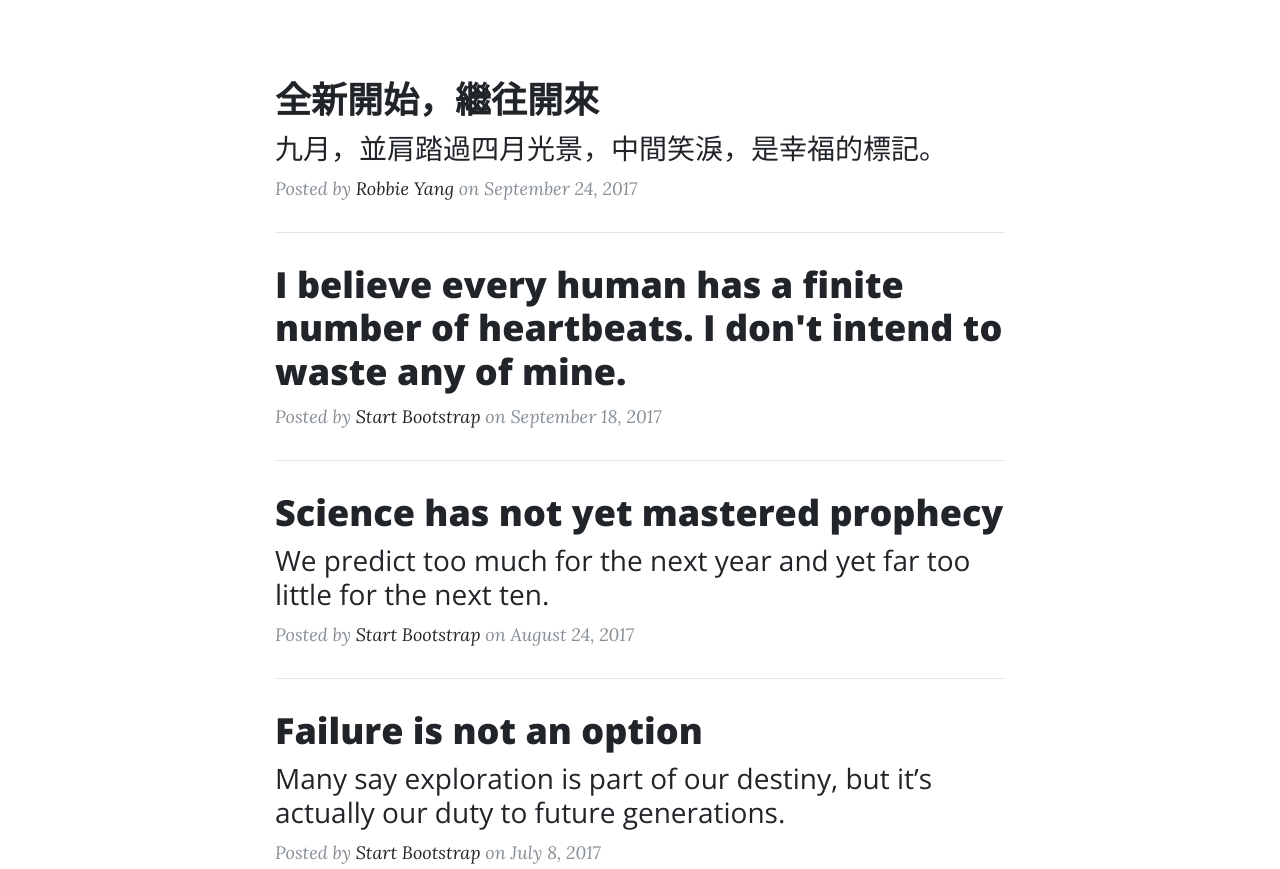
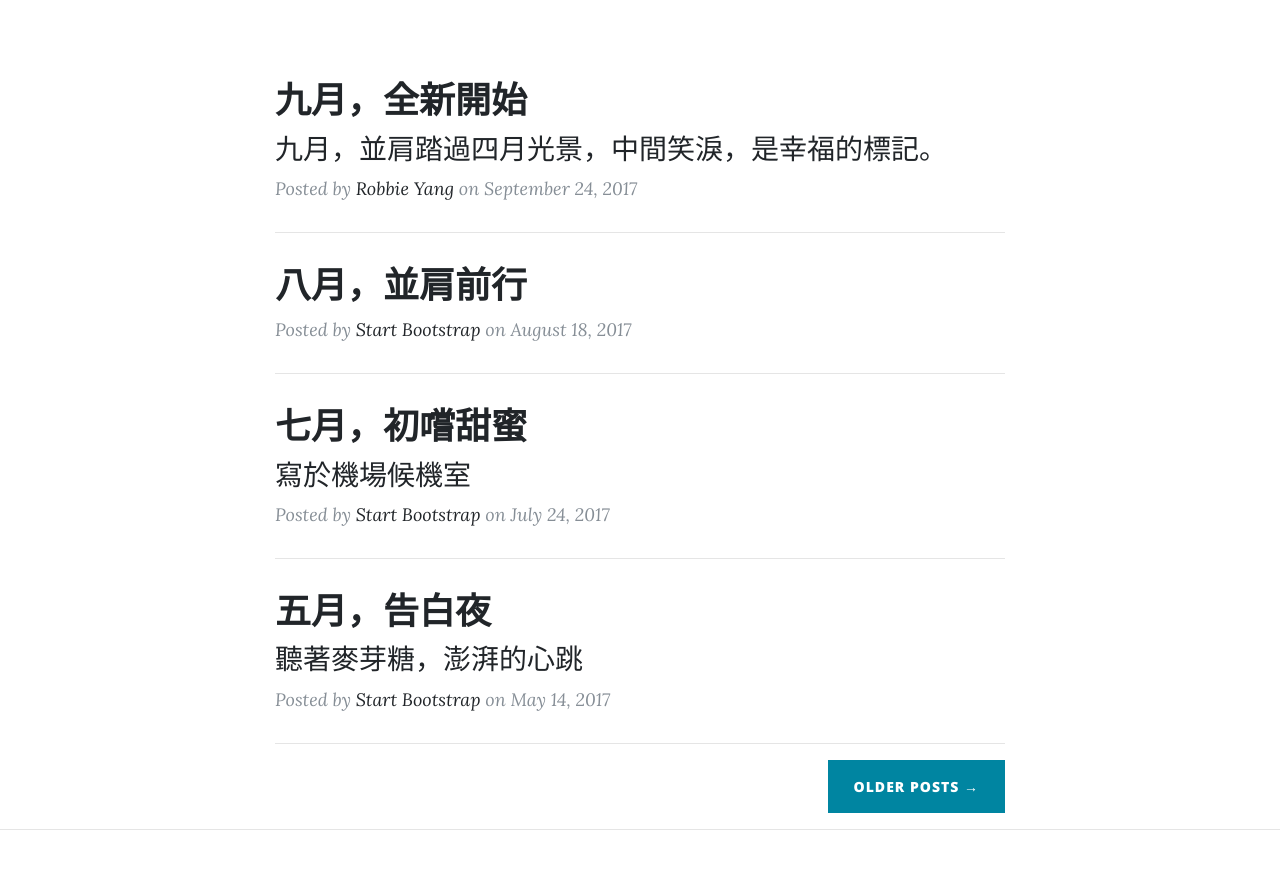
Before and after one commit to RobbieJessica/PersonalWebsite, a website: page index.html in a window 1280 px wide. Shown: the part 534-1403 px from the top of the page. Drawn offline with nearby package versions, Linux system fonts and the light colour scheme.

Commit message:
second Updates

```diff
--- a/index.html
+++ b/index.html
@@ -74,7 +74,7 @@
           <div class="post-preview">
             <a href="post.html">
               <h2 class="post-title">
-                全新開始，繼往開來
+                九月，全新開始
               </h2>
               <h3 class="post-subtitle">
                 九月，並肩踏過四月光景，中間笑淚，是幸福的標記。
@@ -88,40 +88,40 @@
           <div class="post-preview">
             <a href="post.html">
               <h2 class="post-title">
-                I believe every human has a finite number of heartbeats. I don't intend to waste any of mine.
+                八月，並肩前行
               </h2>
             </a>
             <p class="post-meta">Posted by
               <a href="#">Start Bootstrap</a>
-              on September 18, 2017</p>
+              on August 18, 2017</p>
           </div>
           <hr>
           <div class="post-preview">
             <a href="post.html">
               <h2 class="post-title">
-                Science has not yet mastered prophecy
+                七月，初嚐甜蜜
               </h2>
               <h3 class="post-subtitle">
-                We predict too much for the next year and yet far too little for the next ten.
+                寫於機場候機室
               </h3>
             </a>
             <p class="post-meta">Posted by
               <a href="#">Start Bootstrap</a>
-              on August 24, 2017</p>
+              on July 24, 2017</p>
           </div>
           <hr>
           <div class="post-preview">
             <a href="post.html">
               <h2 class="post-title">
-                Failure is not an option
+                五月，告白夜
               </h2>
               <h3 class="post-subtitle">
-                Many say exploration is part of our destiny, but it’s actually our duty to future generations.
+                聽著麥芽糖，澎湃的心跳
               </h3>
             </a>
             <p class="post-meta">Posted by
               <a href="#">Start Bootstrap</a>
-              on July 8, 2017</p>
+              on May 14, 2017</p>
           </div>
           <hr>
           <!-- Pager -->
```
